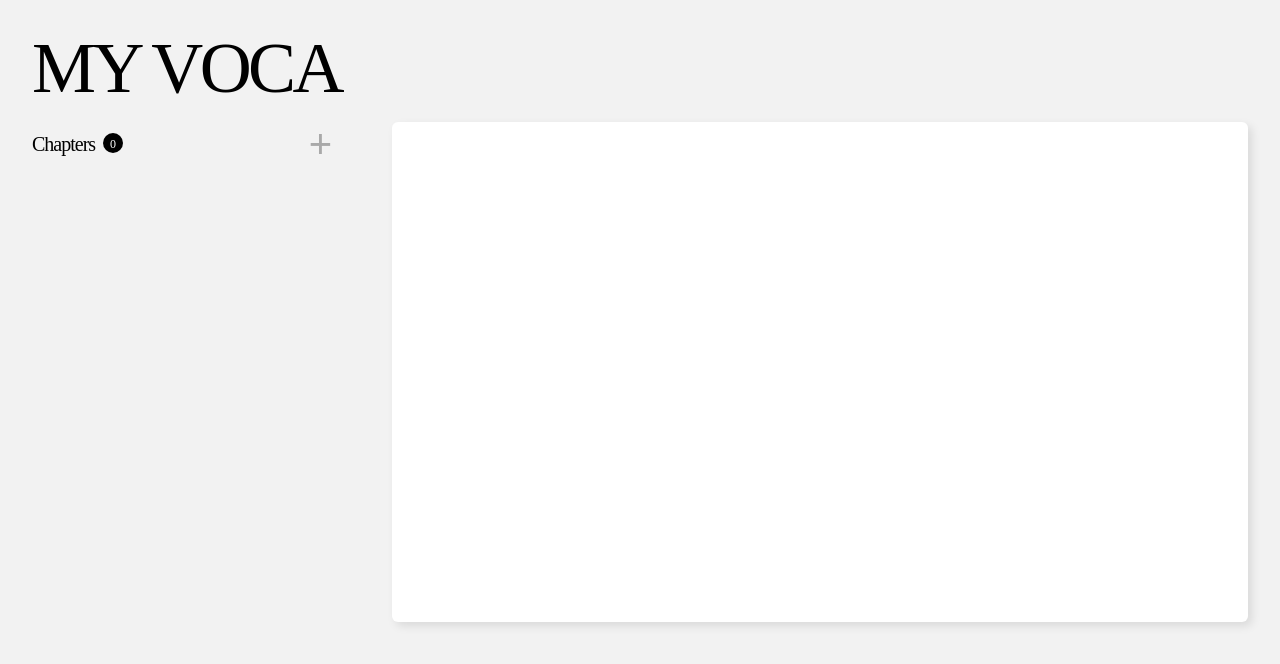
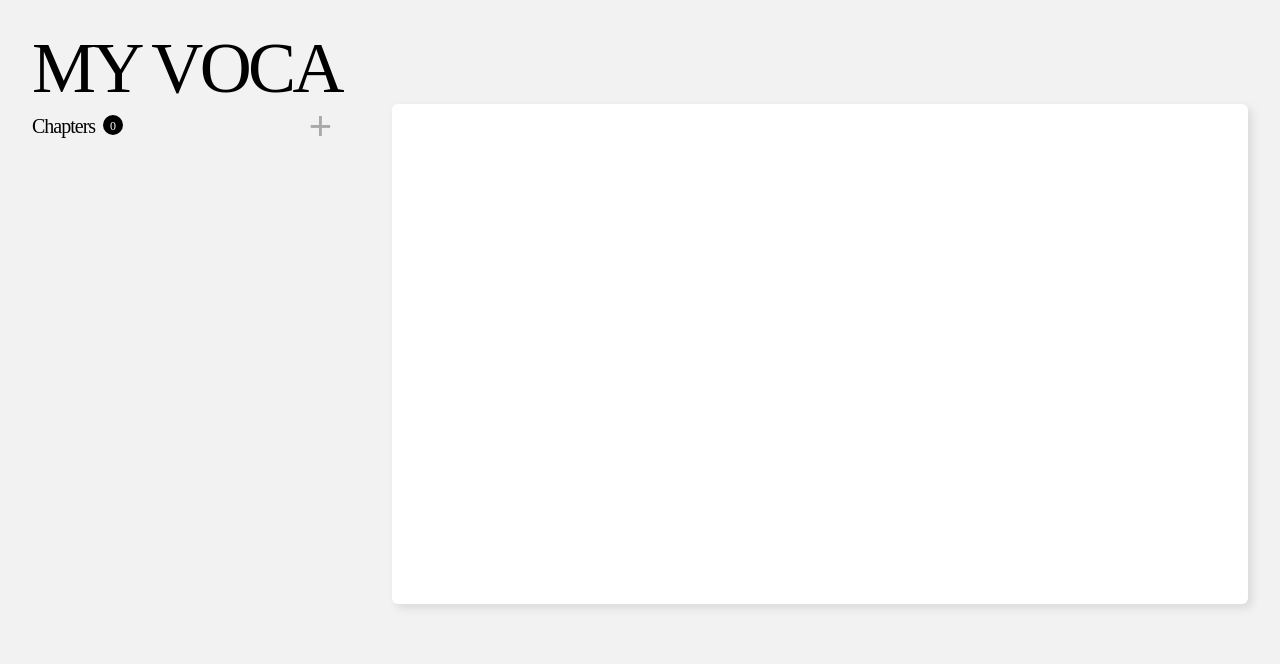
Before and after one commit to cobocho/React-Vocabulary-List, a React (Create React App) app: page /home in a window 1280 px wide. Shown: the top 664 px of the page. Built offline with nearby package versions, Linux system fonts and the light colour scheme.

Commit message:
fix: 헤더 영역 크기 수정

```diff
--- a/src/Components/Header/Header.js
+++ b/src/Components/Header/Header.js
@@ -1,11 +1,18 @@
 import { useNavigate } from "react-router-dom";
 import styled from "styled-components";
 
-const VocaHeader = styled.h1`
-  font-size: 72px;
-  color: black;
-  letter-spacing: -0.05em;
-  margin-bottom: 18px;
+const VocaHeader = styled.header`
+  h1 {
+    display: inline;
+    font-size: 72px;
+    color: black;
+    letter-spacing: -0.05em;
+    margin-bottom: 18px;
+  }
+
+  h1:hover {
+    cursor: pointer;
+  }
 `;
 
 const Header = () => {
@@ -14,9 +21,9 @@ const Header = () => {
     navigate("/", { replace: true });
   };
   return (
-    <header onClick={onClickHandler}>
-      <VocaHeader>MY VOCA</VocaHeader>
-    </header>
+    <VocaHeader>
+      <h1 onClick={onClickHandler}>MY VOCA</h1>
+    </VocaHeader>
   );
 };
 
```
